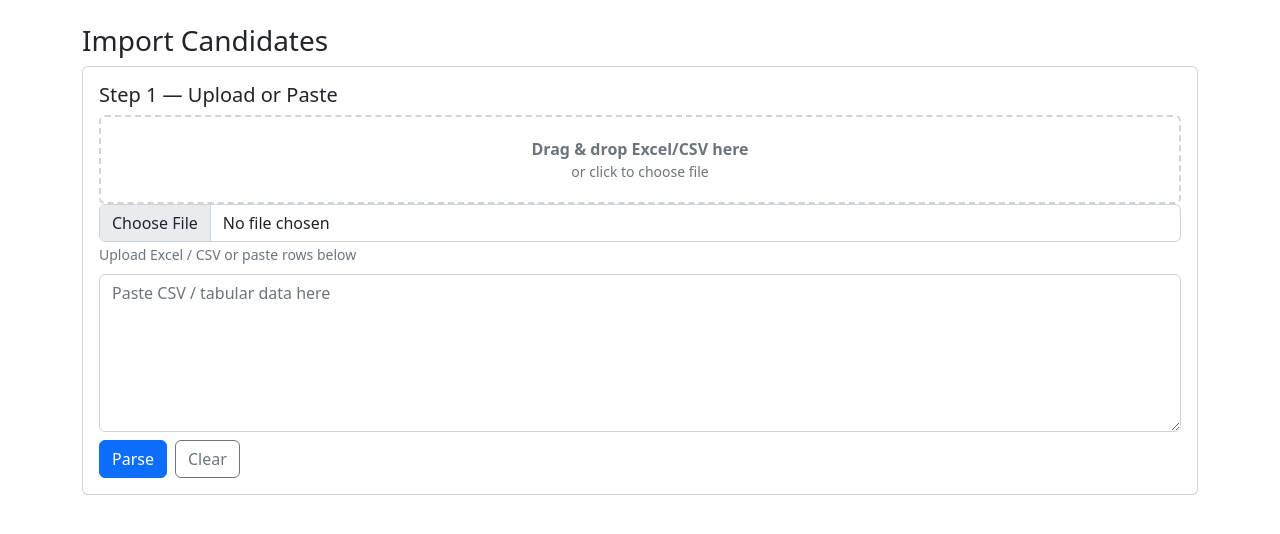
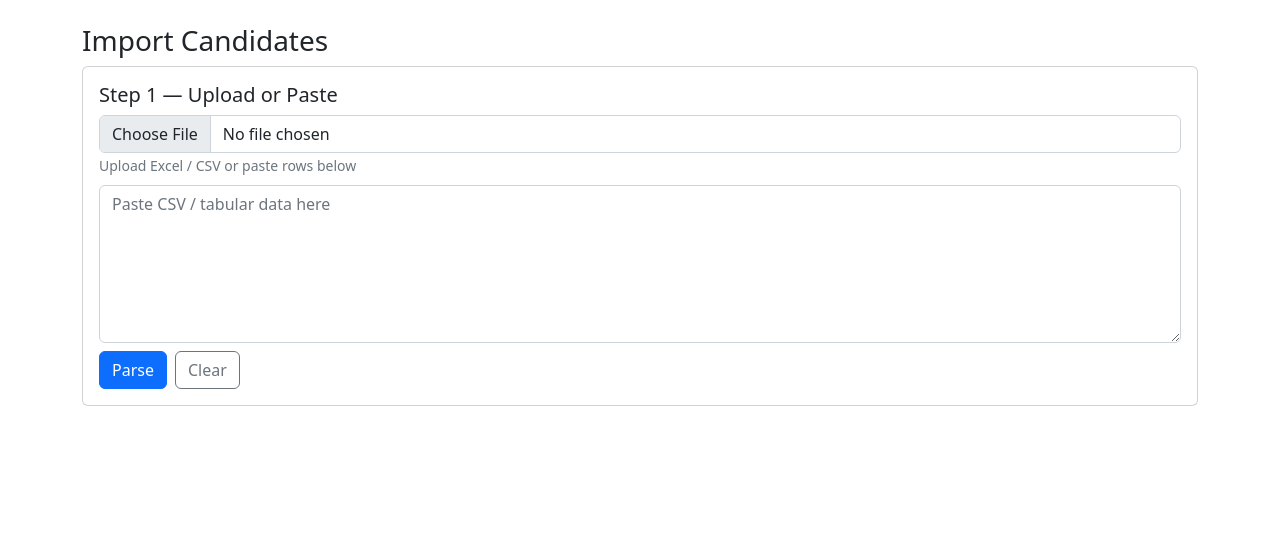
Before and after one commit to rohitjain-r4u/R4URender, a Flask app: template templates/import.html in a window 1280 px wide. Shown: the top 534 px of the page. Run offline with Flask 3, Linux system fonts and the light colour scheme; the template is opened without the code that fills it, so the values that code supplies are empty; some libraries are stand-ins or nearby versions.

Commit message:
auto: sync changes

```diff
--- a/templates/import.html
+++ b/templates/import.html
@@ -2,7 +2,7 @@
 <html lang="en">
 <head>
   <meta charset="utf-8">
-  <title>Import Candidates</title>
+  <title>Import Candidates (v2.1)</title>
   <meta name="viewport" content="width=device-width, initial-scale=1">
   <meta name="csrf-token" content="{{ csrf_token() }}">
   <link rel="stylesheet" href="https://cdn.jsdelivr.net/npm/bootstrap@5.2.3/dist/css/bootstrap.min.css">
@@ -92,6 +92,8 @@ function showStep(n) {
 
 /* parse button behavior */
 document.addEventListener('DOMContentLoaded', function(){
+  console.log('import page JS loaded: v2.1');
+  try {
   const btnParse = document.getElementById('btnParse');
   const fileInput = document.getElementById('fileInput');
   const pasteArea = document.getElementById('pasteArea');
@@ -324,6 +326,7 @@ showMappingFullscreen();
     }, 50);
   }
 
+} catch(e){ console.error('IMPORT JS ERROR', e); alert('Import page JS error: '+e.message); }
 });
 </script>
 
@@ -354,23 +357,3 @@ showMappingFullscreen();
   border-color: #868e96;
 }
 </style>
-
-<script>
-document.addEventListener('DOMContentLoaded', function(){
-  // create drop area before file input
-  const fileInput = document.getElementById('fileInput');
-  if(fileInput && fileInput.parentNode){
-    const drop = document.createElement('div'); drop.id='dropzoneArea';
-    drop.innerHTML = '<div><strong>Drag & drop Excel/CSV here</strong><div class="small text-muted">or click to choose file</div></div>';
-    fileInput.parentNode.insertBefore(drop, fileInput);
-    drop.addEventListener('click', ()=> fileInput.click());
-    drop.addEventListener('dragover', (e)=>{ e.preventDefault(); drop.classList.add('dragover'); });
-    drop.addEventListener('dragleave', ()=> drop.classList.remove('dragover'));
-    drop.addEventListener('drop', (e)=>{ e.preventDefault(); drop.classList.remove('dragover'); const f = e.dataTransfer.files && e.dataTransfer.files[0]; if(f) fileInput.files = e.dataTransfer.files; });
-    fileInput.addEventListener('change', function(){ if(this.files && this.files[0]) drop.innerHTML = '<div><strong>' + this.files[0].name + '</strong><div class="small text-muted">Ready to parse</div></div>'; });
-  }
-});
-</script>
-
-</body>
-</html>
```
